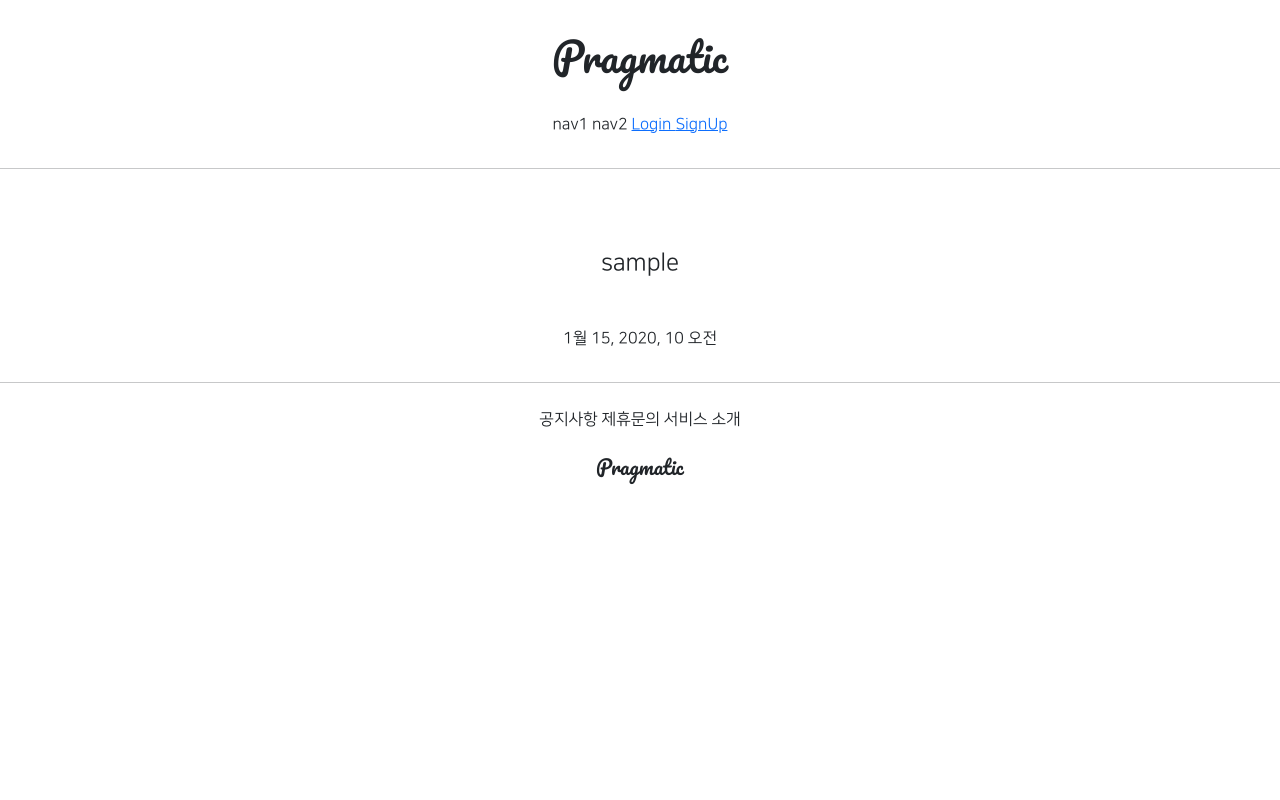
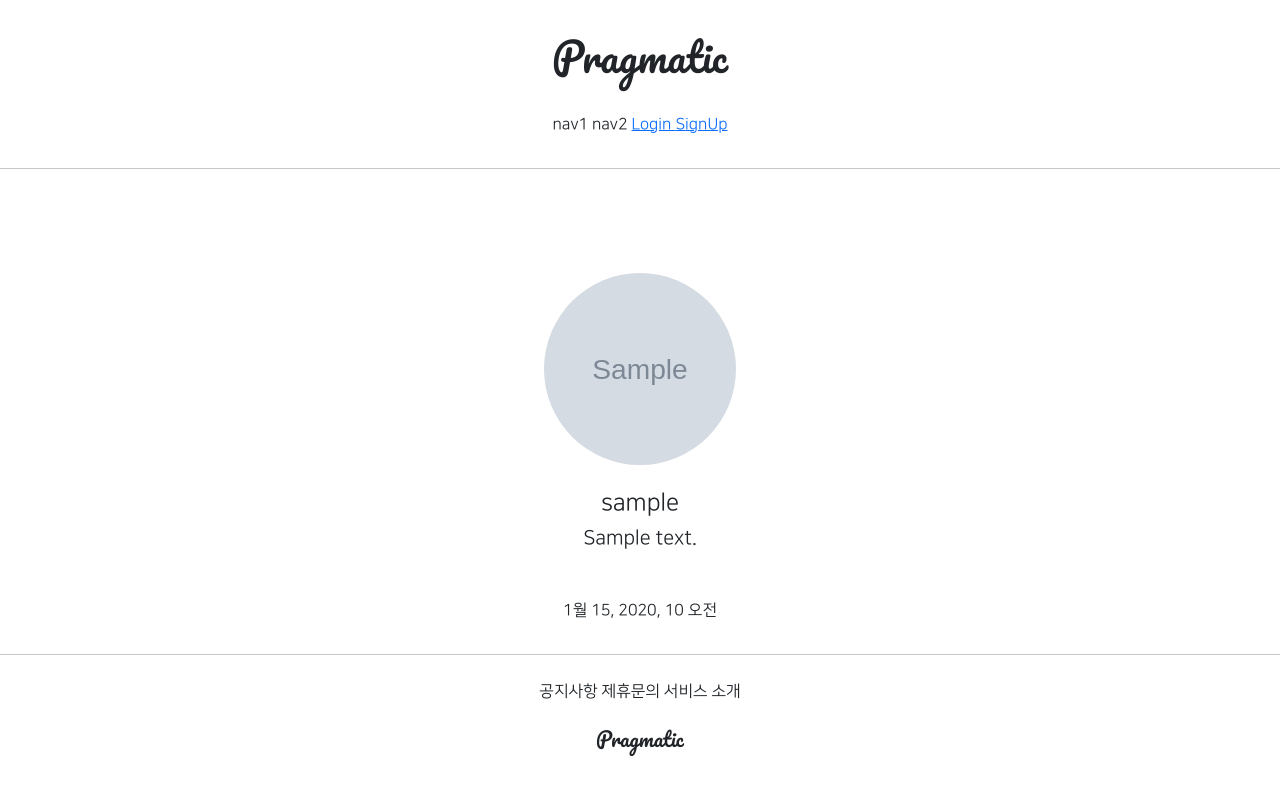
Before and after one commit to AISchool-SJH/GIS_4_1_Web, a Django app: page /accounts/detail/1 in a window 1280 px wide. Run offline with Django 3.2, Linux system fonts and the light colour scheme; tables that the repository leaves empty hold one stand-in row (values such as "Sample post"); grey boxes marked "Sample" are stand-in pictures; parts of the project's set-up code (start-up, migrations or seed data) failed here and were passed over; some libraries are stand-ins or nearby versions.

Commit message:
7/27 4ban class commit_4

```diff
--- a/GIS_4_1/urls.py
+++ b/GIS_4_1/urls.py
@@ -13,6 +13,8 @@ Including another URLconf
     1. Import the include() function: from django.urls import include, path
     2. Add a URL to urlpatterns:  path('blog/', include('blog.urls'))
 """
+from django.conf import settings
+from django.conf.urls.static import static
 from django.contrib import admin
 from django.urls import path, include
 
@@ -20,4 +22,4 @@ urlpatterns = [
     path('admin/', admin.site.urls),
     path('accounts/', include('accountapp.urls')),
     path('profiles/', include('profileapp.urls')),
-]
+] + static(settings.MEDIA_URL, document_root=settings.MEDIA_ROOT)
--- a/accountapp/templates/accountapp/detail.html
+++ b/accountapp/templates/accountapp/detail.html
@@ -5,7 +5,19 @@
 
     <div class="text-center mw-500 m-auto">
         <div class="m-5">
-            <h4>{{ target_user.username }}</h4>
+            {% if target_user.profile %}
+                <img src="{{ target_user.profile.image.url }}"
+                     class="profile_image m-4"
+                     alt="profile image">
+                <h4>{{ target_user.profile.nickname }}</h4>
+                <h5>{{ target_user.profile.message }}</h5>
+            {% else %}
+                <h4>
+                    <a href="{% url 'profileapp:create' %}">
+                        Create Profile
+                    </a>
+                </h4>
+            {% endif %}
         </div>
         <div>
             {{ target_user.date_joined }}
--- a/static/bass.css
+++ b/static/bass.css
@@ -20,3 +20,10 @@
     max-width: 500px;
     padding: 1rem 1.5rem;
 }
+
+.profile_image {
+    height: 12rem;
+    width: 12rem;
+    border-radius: 20rem;
+    object-fit: cover;
+}
```
